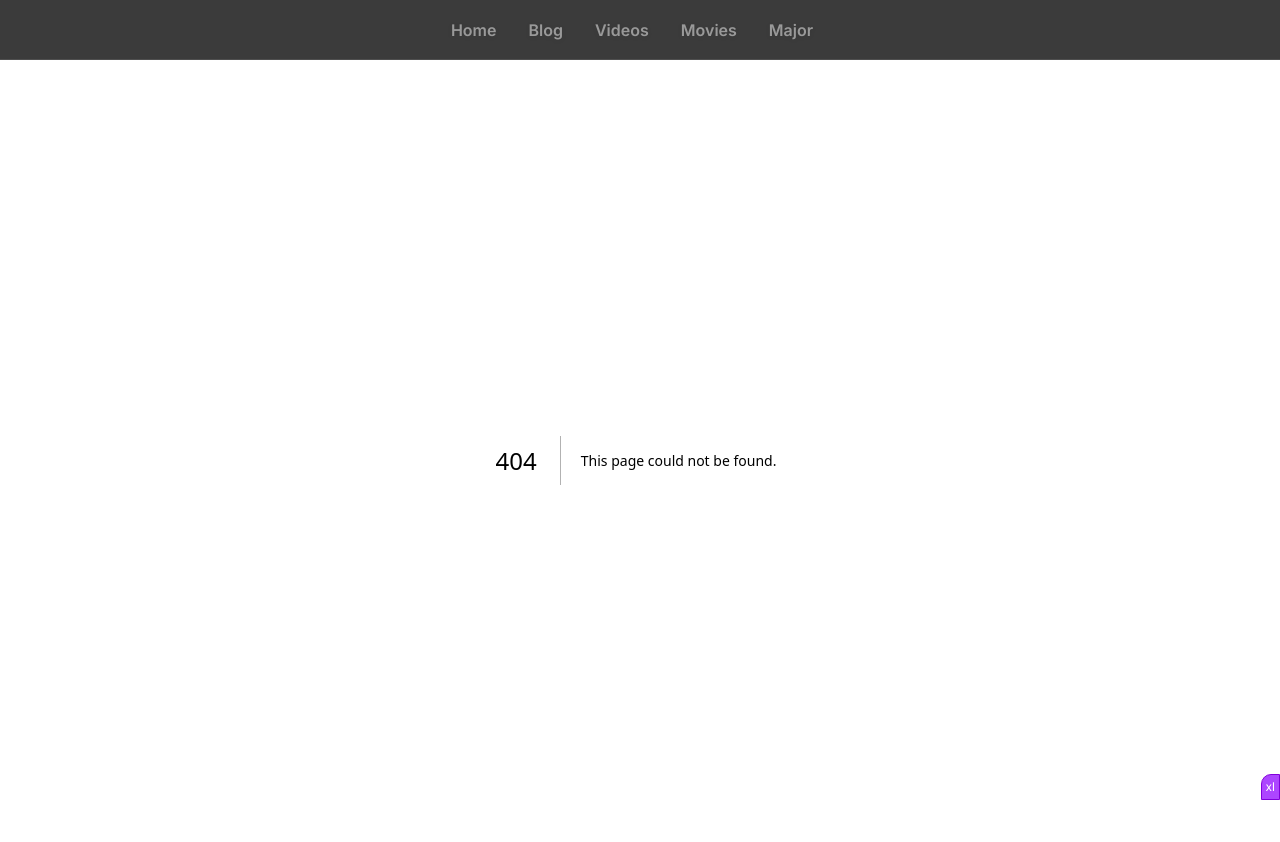
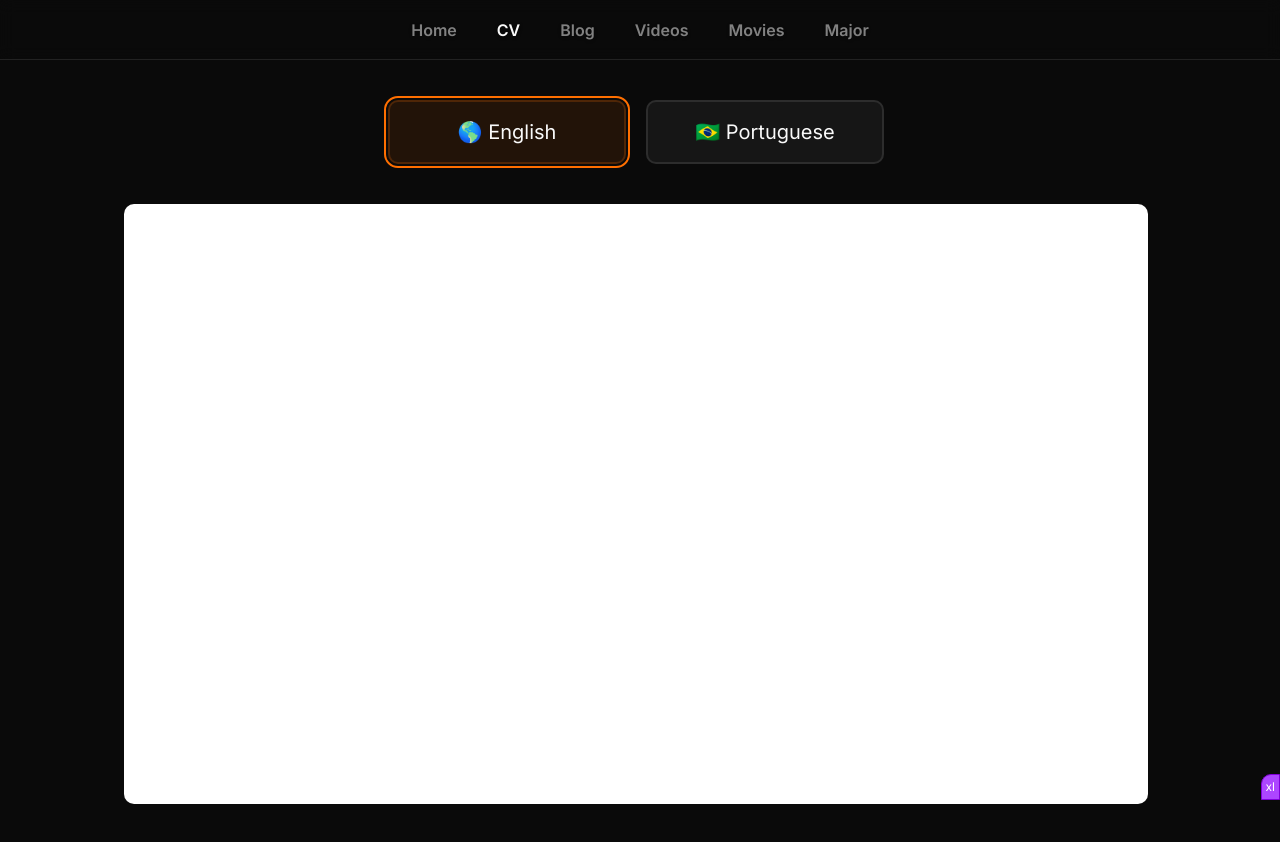
Before and after one commit to lucaazalim/azal.im, a Next.js app: page /cv in a window 1280 px wide. Before the commit this address had no page. Shown: the top 842 px of the page. Built offline with nearby package versions, Linux system fonts and the light colour scheme.

Commit message:
Adding CV page.

```diff
--- a/app/_components/NavBar.tsx
+++ b/app/_components/NavBar.tsx
@@ -5,6 +5,7 @@ import { cn } from "@/lib/utils";
 import { Menu } from "lucide-react";
 import Link from "next/link";
 import { usePathname } from "next/navigation";
+import { Fragment } from "react";
 import {
   Sheet,
   SheetContent,
@@ -17,6 +18,10 @@ const menu = [
   {
     name: "Home",
     href: routes.home,
+  },
+  {
+    name: "CV",
+    href: routes.cv,
   },
   {
     name: "Blog",
@@ -49,9 +54,10 @@ export default function NavBar() {
     <div className="bg-background/80 fixed top-0 left-0 z-50 h-[var(--navbar-height)] w-full border-b backdrop-blur-sm backdrop-saturate-150">
       <nav className="mx-auto flex h-full w-full max-w-5xl items-center justify-between p-3">
         {/* Desktop Navigation */}
-        <ol className="flex w-full items-center justify-center gap-4 max-md:hidden">
-          {menu.map((item) => (
-            <li key={item.name} className="mr-4 inline-block">
+        <ol className="flex w-full items-center justify-center gap-10 max-md:hidden">
+          {menu.map((item, index) => (
+            <Fragment key={item.name}>
+              <li>
                 <Link
                   href={item.href}
                   className={cn(
@@ -64,6 +70,7 @@ export default function NavBar() {
                   {item.name}
                 </Link>
               </li>
+            </Fragment>
           ))}
         </ol>
 
--- /dev/null
+++ b/app/cv/page.tsx
@@ -0,0 +1,69 @@
+"use client";
+
+import { Language } from "@/lib/types";
+import { cn } from "@/lib/utils";
+import { useState } from "react";
+
+const cv: {
+  id: Language;
+  name: string;
+  label: string;
+  url: string;
+}[] = [
+  {
+    id: "en",
+    name: "english",
+    label: "🌎 English",
+    url: "/cv-en.pdf",
+  },
+  {
+    id: "pt",
+    name: "portuguese",
+    label: "🇧🇷 Portuguese",
+    url: "/cv-pt.pdf",
+  },
+];
+
+export default function CV() {
+  const [language, setLanguage] = useState<Language>("en");
+
+  return (
+    <div className="mx-auto flex max-w-xl flex-col items-center space-y-10 p-10">
+      <fieldset className="grid w-full grid-cols-2 gap-5 text-center text-xl">
+        <legend className="sr-only">Switch language</legend>
+        {Object.values(cv).map(({ id, name, label }) => {
+          const checked = language === id;
+
+          return (
+            <div
+              key={id}
+              className={cn(
+                "bg-accent cursor-pointer space-x-3 rounded-lg border-2 p-4",
+                checked &&
+                  "outline-primary bg-primary/10 border-primary/20 outline-2 outline-offset-2",
+              )}
+              onClick={() => setLanguage(id)}
+            >
+              <input
+                className="sr-only cursor-pointer"
+                type="radio"
+                id={id}
+                name={name}
+                value={id}
+                checked={checked}
+                readOnly
+              />
+              <label htmlFor={id} className="cursor-pointer">
+                {label}
+              </label>
+            </div>
+          );
+        })}
+      </fieldset>
+      <iframe
+        className="animate-in slide-in-from-bottom-10 fade-in h-[75vh] w-[80vw] grow rounded-lg duration-1000"
+        src={cv.find((c) => c.id === language)?.url}
+      ></iframe>
+    </div>
+  );
+}
--- a/app/globals.css
+++ b/app/globals.css
@@ -163,18 +163,20 @@
   * {
     @apply border-border outline-ring/50;
   }
+
   body {
     @apply bg-background text-foreground;
   }
+
+  body[data-scroll-locked] {
+    overflow: visible !important;
+    margin-right: 0 !important;
+  }
+
   button:not([disabled]),
   [role="button"]:not([disabled]) {
     cursor: pointer;
   }
-}
-
-html body[data-scroll-locked] {
-  overflow: visible !important;
-  margin-right: 0 !important;
 }
 
 .link {
--- a/lib/constants.ts
+++ b/lib/constants.ts
@@ -7,6 +7,7 @@ export const routes = {
   videos: (playlistSlug?: string) => `/videos/${playlistSlug ?? ""}`,
   movies: "/movies",
   major: "/major",
+  cv: "/cv",
   api: {
     og: (title: string, description?: string) => {
       return `/api/og?title=${encodeURIComponent(title)}&description=${encodeURIComponent(description || "")}`;
--- a/lib/types.ts
+++ b/lib/types.ts
@@ -1,4 +1,6 @@
 import { z } from "zod";
+
+export type Language = "en" | "pt";
 
 export const paginatedRequestSchema = z.object({
   cursor: z.coerce.number().int().min(0).default(0),
```
Also changed, not shown: 2 other files (tests, documents, lock files or other folders). Lines whose indentation alone changed are shown as unchanged.
